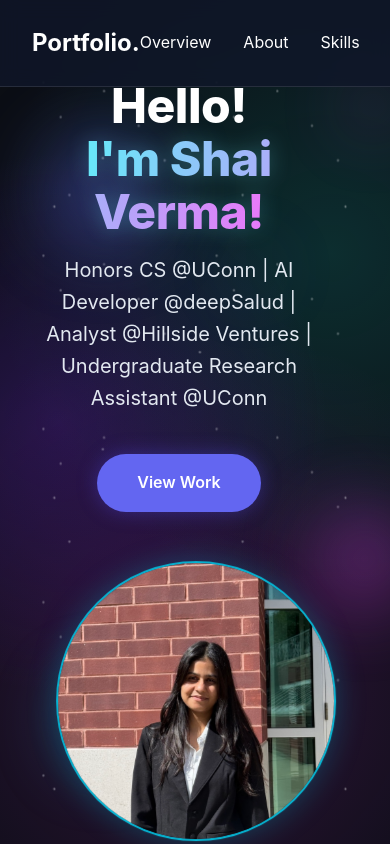
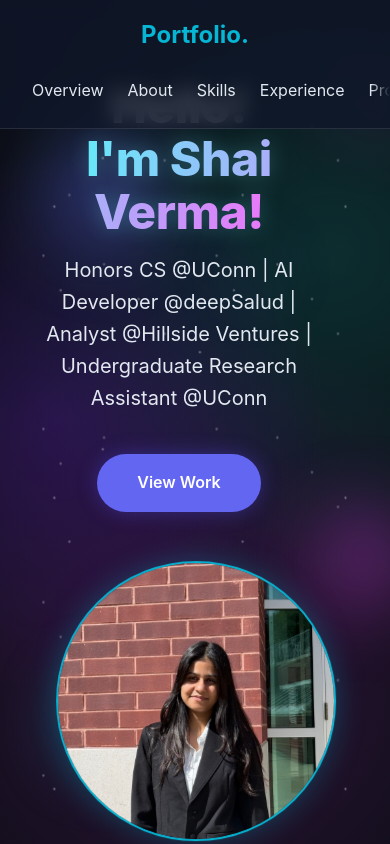
Before and after one commit to ShaiVerma/Portfolio, a React (Vite) app: page / in a window 390 px wide. Shown: the top 844 px of the page. Built offline with nearby package versions, Linux system fonts and the light colour scheme.

Commit message:
Updated for mobile use

```diff
--- a/src/components/Header.jsx
+++ b/src/components/Header.jsx
@@ -2,25 +2,12 @@ import React from 'react';
 
 const Header = () => {
     return (
-        <header style={{
-            position: 'fixed',
-            top: 0,
-            left: 0,
-            width: '100%',
-            padding: '1.5rem 2rem',
-            display: 'flex',
-            justifyContent: 'space-between',
-            alignItems: 'center',
-            zIndex: 1000,
-            background: 'rgba(15, 23, 42, 0.8)',
-            backdropFilter: 'blur(10px)',
-            borderBottom: '1px solid rgba(255, 255, 255, 0.1)'
-        }}>
-            <div style={{ fontSize: '1.5rem', fontWeight: 'bold', color: 'var(--accent-color)' }}>
+        <header className="site-header">
+            <div>
                 Portfolio.
             </div>
             <nav>
-                <ul style={{ display: 'flex', gap: '2rem', listStyle: 'none' }}>
+                <ul className="nav-links">
                     <li><a href="#hero">Overview</a></li>
                     <li><a href="#about">About</a></li>
                     <li><a href="#skills">Skills</a></li>
--- a/src/index.css
+++ b/src/index.css
@@ -458,3 +458,92 @@ a:hover {
 .profile-image-container:hover .profile-image {
   transform: scale(1.1);
 }
+
+/* Mobile Header & Navigation */
+.site-header {
+  position: fixed;
+  top: 0;
+  left: 0;
+  width: 100%;
+  padding: 1.5rem 2rem;
+  display: flex;
+  justify-content: space-between;
+  align-items: center;
+  z-index: 1000;
+  background: rgba(15, 23, 42, 0.8);
+  backdrop-filter: blur(10px);
+  -webkit-backdrop-filter: blur(10px);
+  border-bottom: 1px solid rgba(255, 255, 255, 0.1);
+}
+
+.site-header>div {
+  font-size: 1.5rem;
+  font-weight: bold;
+  color: var(--color-cyan);
+  /* Using cyan as accent */
+}
+
+.nav-links {
+  display: flex;
+  gap: 2rem;
+  list-style: none;
+  padding: 0;
+  margin: 0;
+}
+
+.nav-links li a {
+  position: relative;
+  text-decoration: none;
+  color: var(--text-secondary);
+  transition: color 0.3s ease;
+}
+
+.nav-links li a:hover {
+  color: var(--color-cyan);
+}
+
+@media (max-width: 768px) {
+  .site-header {
+    flex-direction: column;
+    align-items: center;
+    padding: 1rem 0;
+    gap: 0.5rem;
+  }
+
+  .site-header>div {
+    display: none;
+    /* Often cleaner to hide logo on scrollable nav or keep it small. Let's keep it visible but maybe smaller? actually, user asked for scrollable header. */
+    /* Let's keep logo visible but allow nav to scroll below it */
+    display: block;
+    margin-bottom: 0.5rem;
+  }
+
+  .site-header nav {
+    width: 100%;
+    overflow-x: auto;
+    -webkit-overflow-scrolling: touch;
+    scrollbar-width: none;
+    -ms-overflow-style: none;
+    mask-image: linear-gradient(to right, transparent, black 5%, black 95%, transparent);
+    -webkit-mask-image: linear-gradient(to right, transparent, black 5%, black 95%, transparent);
+    padding: 0 1rem;
+    display: flex;
+    justify-content: center;
+    /* Center initially if fits, else left align with scroll */
+  }
+
+  /* Actually for scroll, justify-content center breaks scroll sometimes. safe is flex-start or left */
+  .site-header nav {
+    justify-content: flex-start;
+  }
+
+  .site-header nav::-webkit-scrollbar {
+    display: none;
+  }
+
+  .nav-links {
+    width: max-content;
+    padding: 0.5rem 1rem;
+    gap: 1.5rem;
+  }
+}
```
